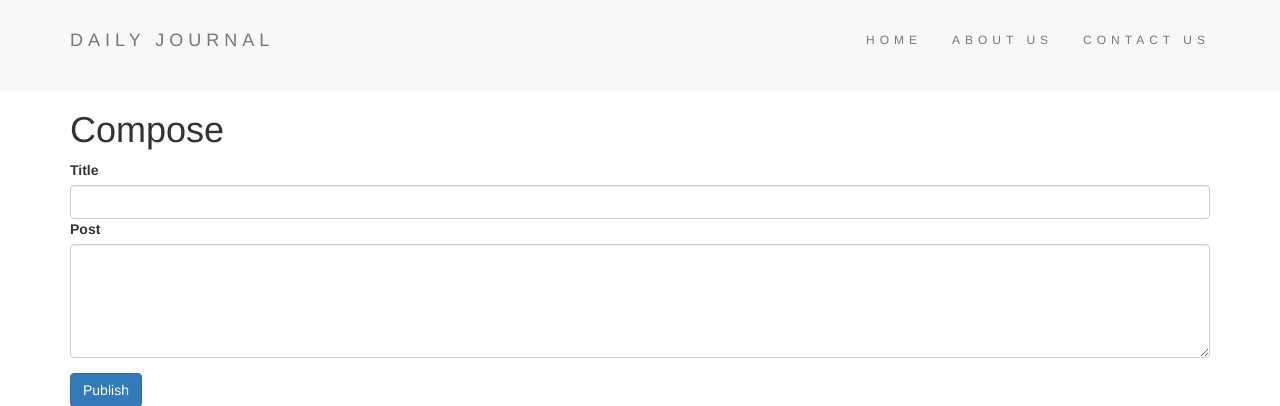
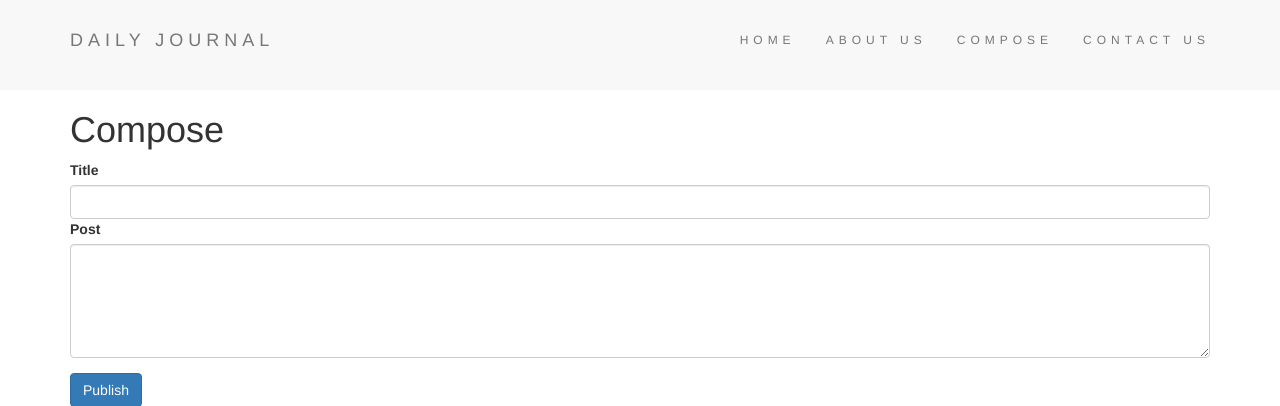
Before and after one commit to sanket1207/Blog_website, a Node server app: page /compose in a window 1280 px wide. Shown: the top 406 px of the page. Run offline with Node 20, Linux system fonts and the light colour scheme.

Commit message:
added compose button

```diff
--- a/views/partials/header.ejs
+++ b/views/partials/header.ejs
@@ -16,6 +16,7 @@
           <!-- 6 -->
           <li id="home"><a href="/">HOME</a></li>
           <li id="about"><a href="/about">ABOUT US</a></li>
+          <li id="about"><a href="/compose">COMPOSE</a></li>
           <li id="contact"><a href="/contact">CONTACT US</a></li>
         </ul>
     </div>
```
Also changed, not shown: views/partials/footer.ejs (line endings or trailing spaces), 1 other file.
